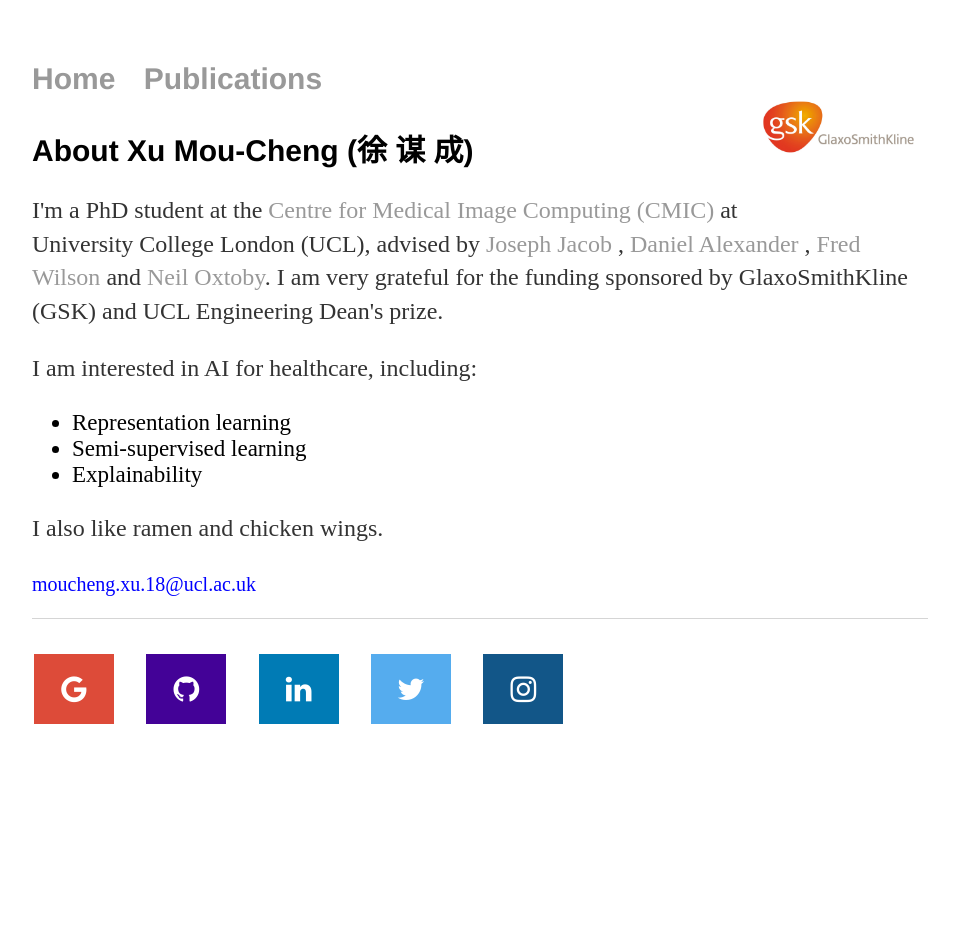
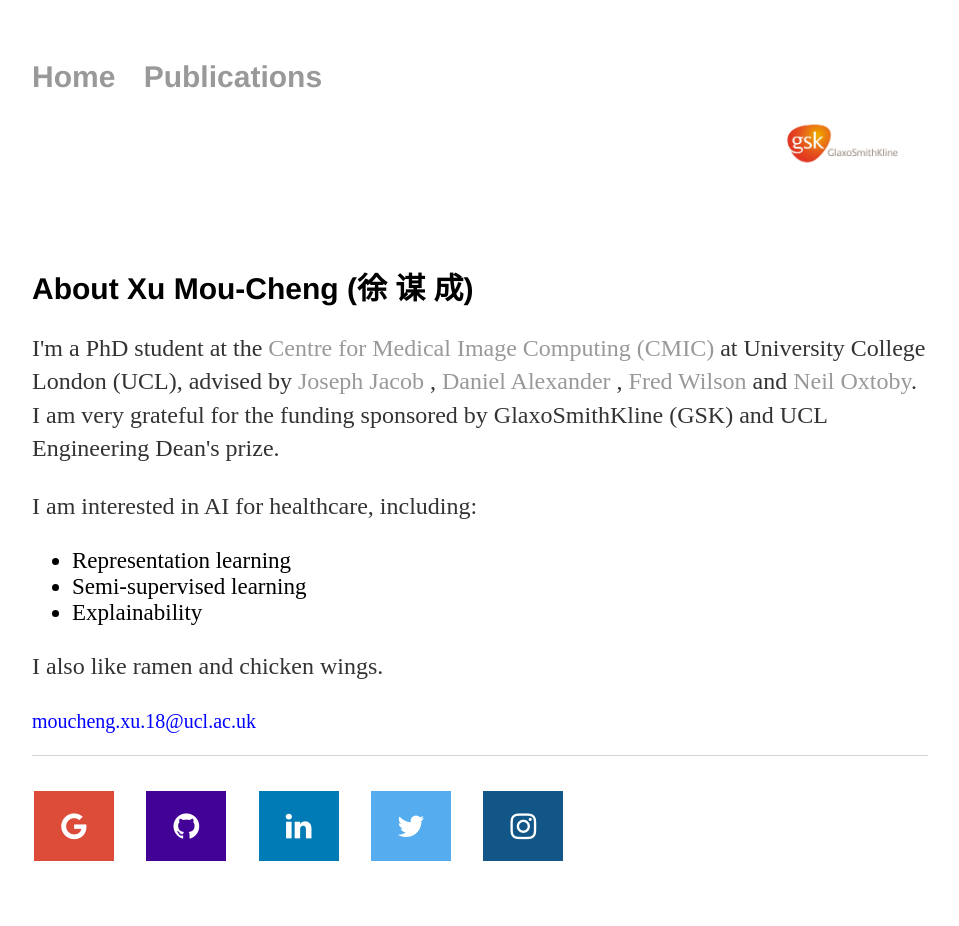
Before and after one commit to moucheng2017/mouchengxu.github.io, a Jekyll site: the page built from index.html, in a window 1280 px wide. Shown: the whole page, without its empty margins (160-1119 px from the left). Built offline with Jekyll 4.4.1, drawn with Linux system fonts in a browser that asks for light colours; before the commit the page ends 900 px from its top, so only the background shows below that.

Commit message:
Update main.css

```diff
--- a/css/main.css
+++ b/css/main.css
@@ -8,23 +8,20 @@
 nav ul, footer ul {
     font-family:'Helvetica', 'Arial', 'Sans-Serif';
     padding: 0px;
-    vertical-align: middle;
     font-size: 30px;
     list-style: none;
     font-weight: bold;
 }
 
 nav ul li, footer ul li {
-    vertical-align: middle;
-    display: inline;
+    display: inline-block;
     margin-right: 20px;
 }
 
 nav img{
     float:right;
-    vertical-align: middle;
-    width: 20%;
-    height: auto;
+    width: 15%;
+/*     height: auto; */
 }
 
 a {
```
